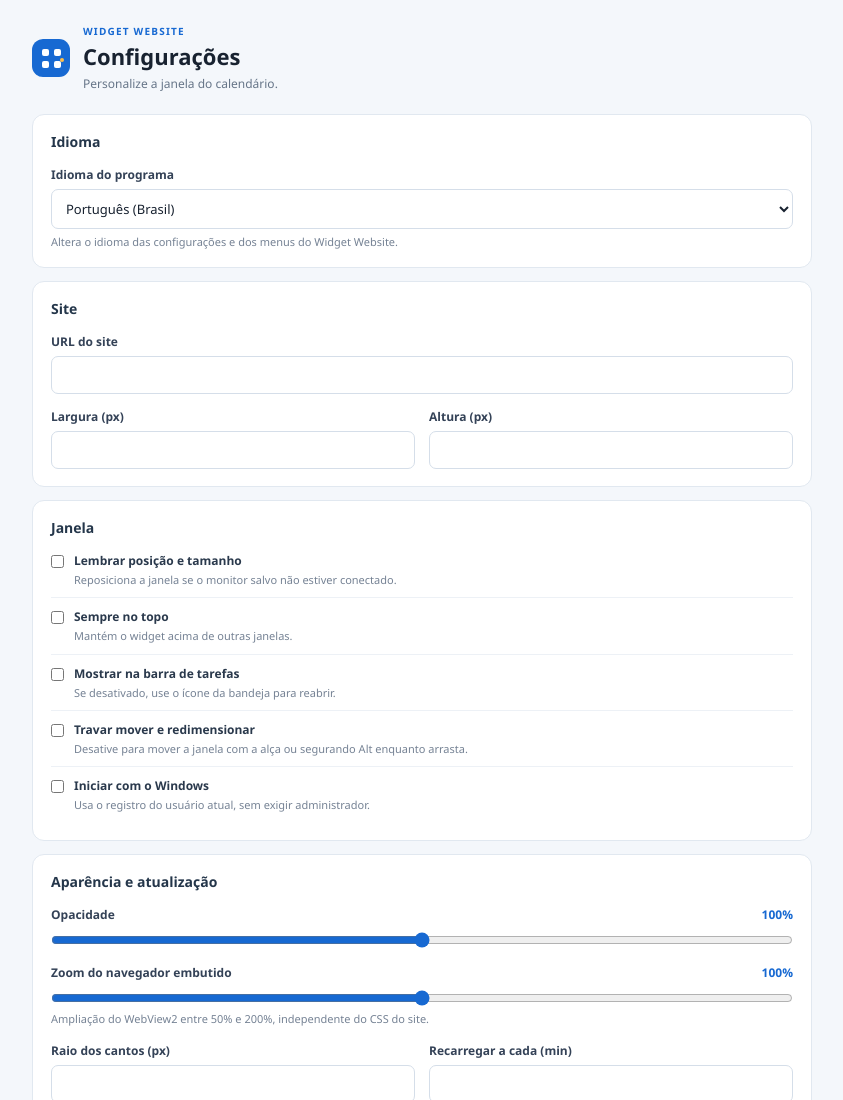
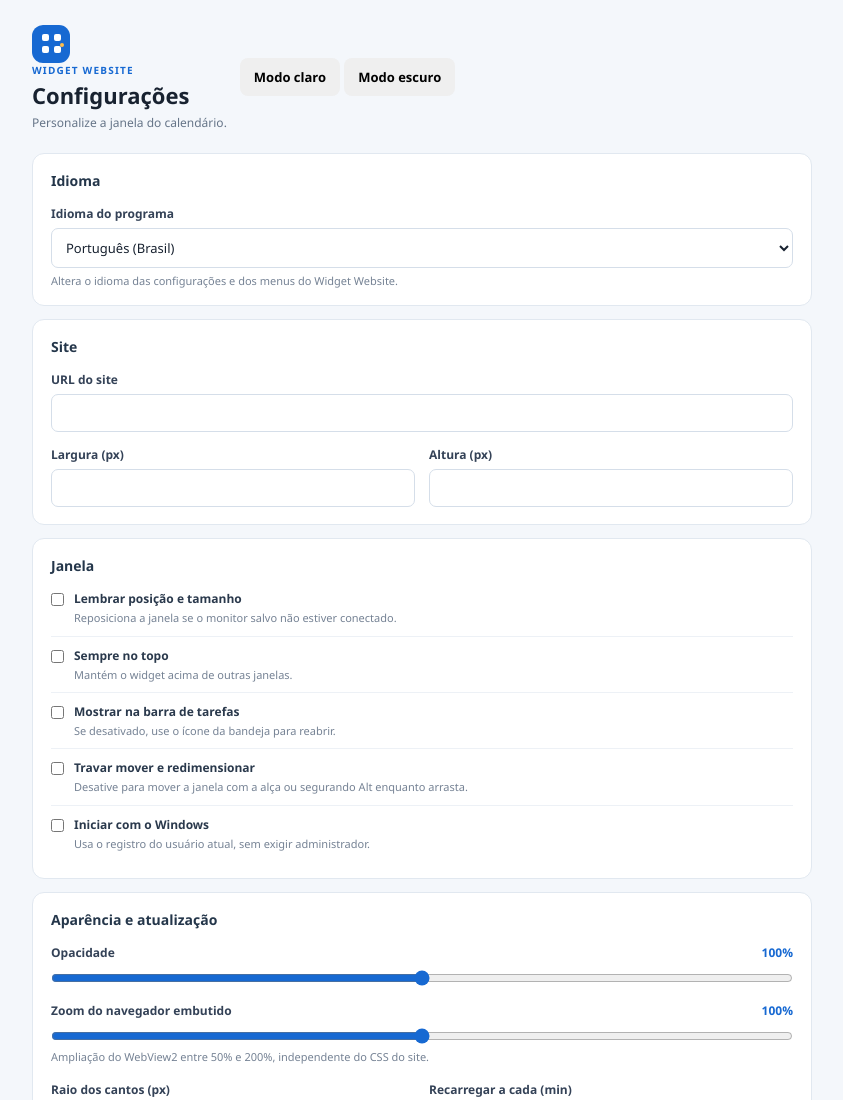
Before and after one commit to pablopcdossantos2-sys/floatly-website-widget, a website built with Vite: page settings.html in a window 1280 px wide. Shown: the top 1100 px of the page, without its empty margins (218-1061 px from the left). Built offline with nearby package versions, Linux system fonts and the light colour scheme.

Commit message:
Add settings light and dark mode controls

```diff
--- a/settings.html
+++ b/settings.html
@@ -8,11 +8,17 @@
 </head>
 <body class="settings-page">
 <header class="settings-header">
-  <div class="app-mark" aria-hidden="true"><span></span><span></span><span></span><span></span></div>
-  <div>
-    <p class="eyebrow">WIDGET WEBSITE</p>
-    <h1 data-i18n="pageTitle">Configurações</h1>
-    <p class="muted" data-i18n="subtitle">Personalize a janela do calendário.</p>
+  <div class="settings-heading">
+    <div class="app-mark" aria-hidden="true"><span></span><span></span><span></span><span></span></div>
+    <div>
+      <p class="eyebrow">WIDGET WEBSITE</p>
+      <h1 data-i18n="pageTitle">Configurações</h1>
+      <p class="muted" data-i18n="subtitle">Personalize a janela do calendário.</p>
+    </div>
+  </div>
+  <div class="theme-switch" role="group" data-i18n-aria-label="themeGroup" aria-label="Tema da interface">
+    <button type="button" id="theme-light" class="theme-option" aria-pressed="true" data-i18n="themeLight">Modo claro</button>
+    <button type="button" id="theme-dark" class="theme-option" aria-pressed="false" data-i18n="themeDark">Modo escuro</button>
   </div>
 </header>
 <form id="settings-form">
```
